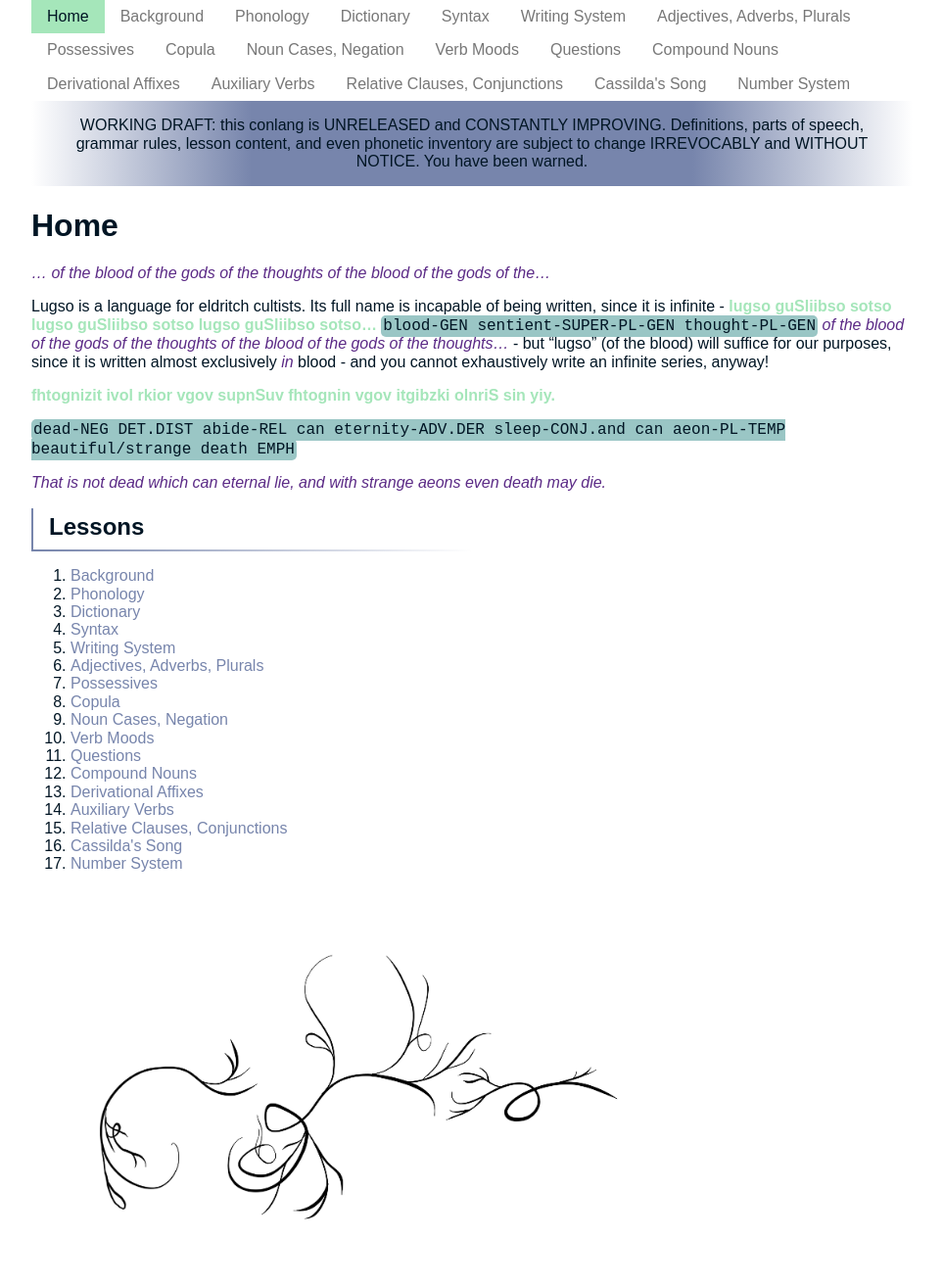
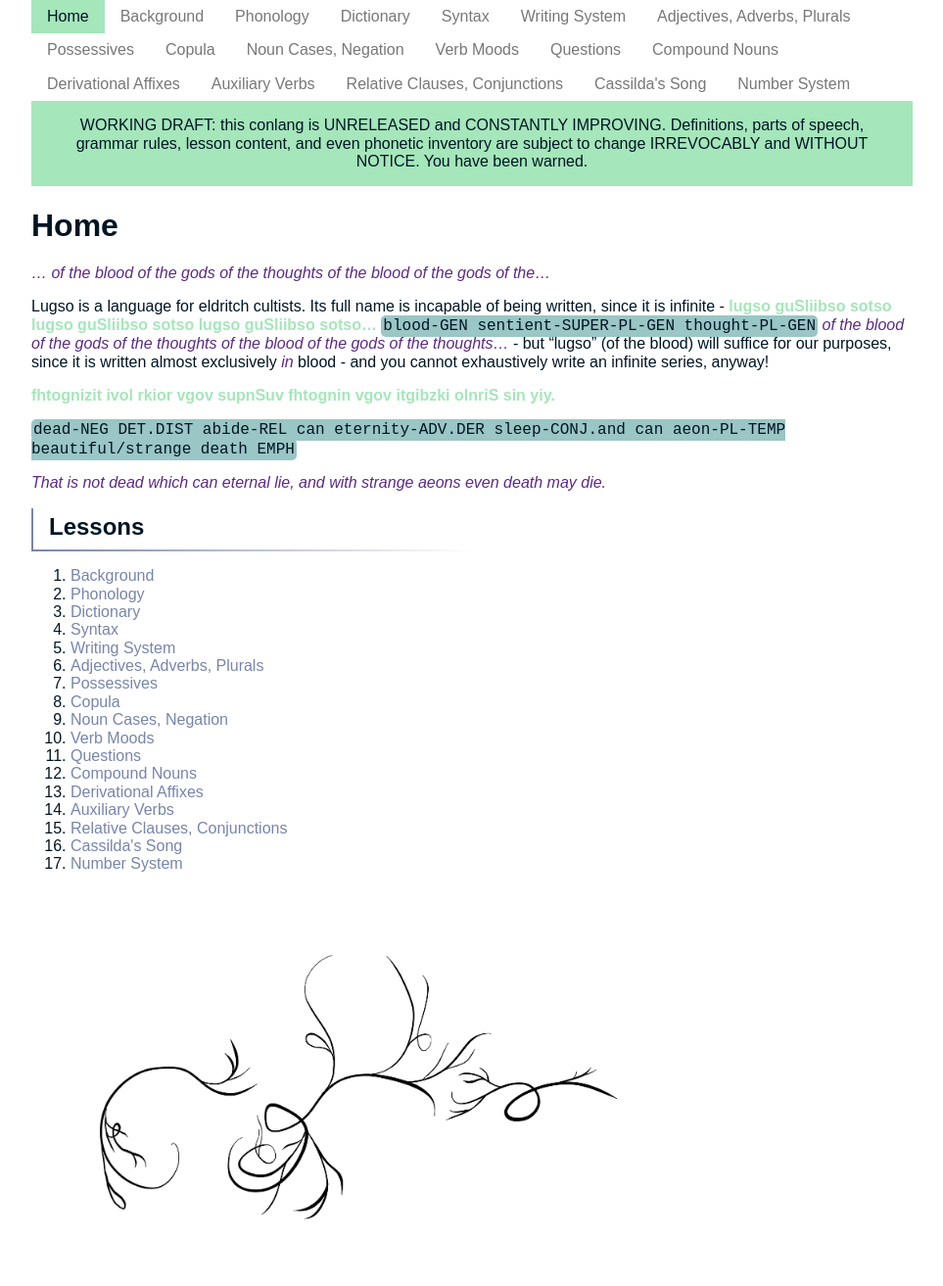
Before and after one commit to 0x70b1a5/lugso, a Jekyll site: the page built from index.md, in a window 1280 px wide. Shown: the whole page at 98% size, without its empty margins (158-1121 px from the left). Built offline with Jekyll 4.4.1, drawn with Linux system fonts in a browser that asks for light colours; nearby versions of some CDN libraries.

Commit message:
notice color

```diff
--- a/assets/style.scss
+++ b/assets/style.scss
@@ -45,7 +45,7 @@ html {
 
     .notices {
         text-align:center;
-        background-image: linear-gradient(90deg,transparent,$turq,$turq,$turq,transparent);
+        background: $prim;
         padding:1em;
     }
 
```
